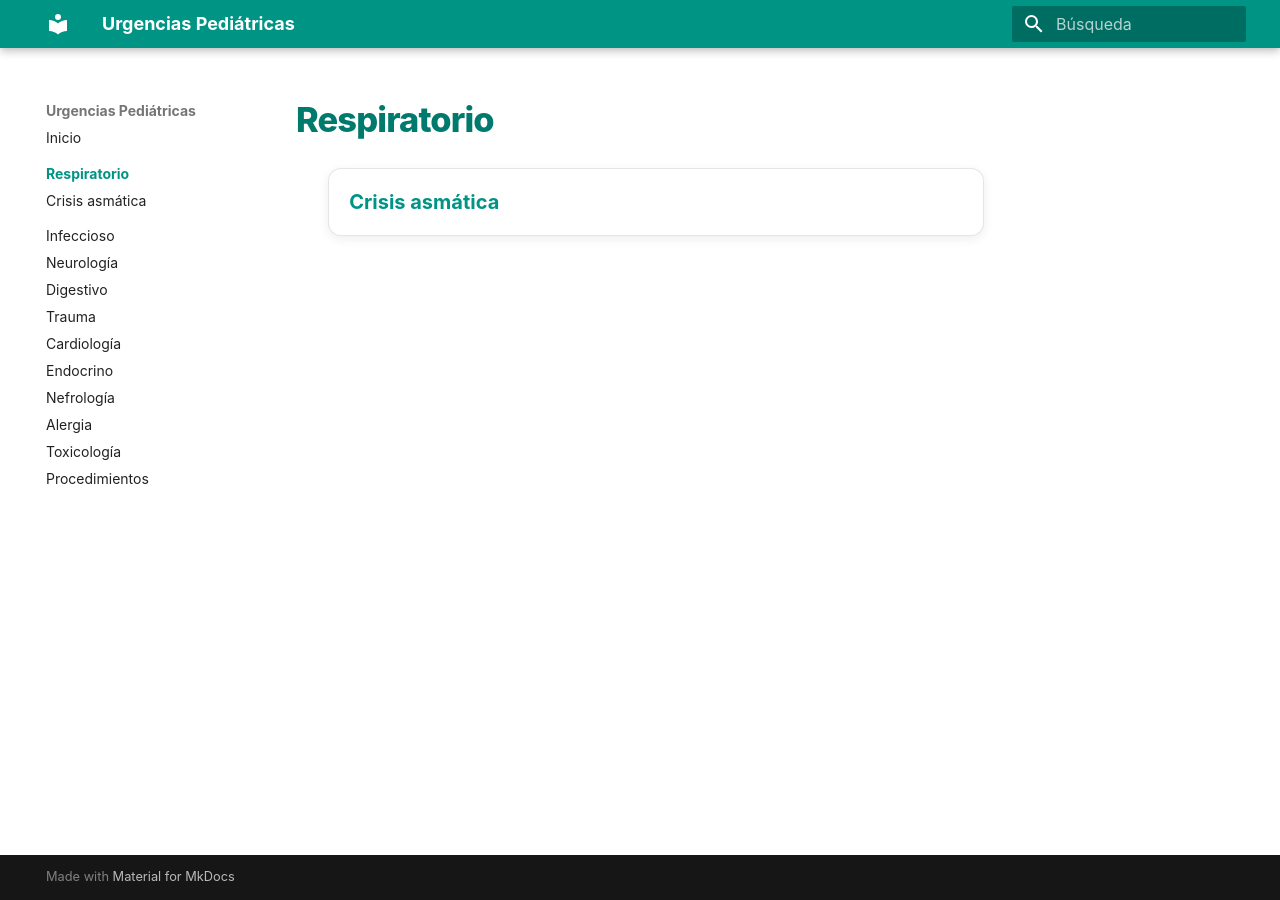
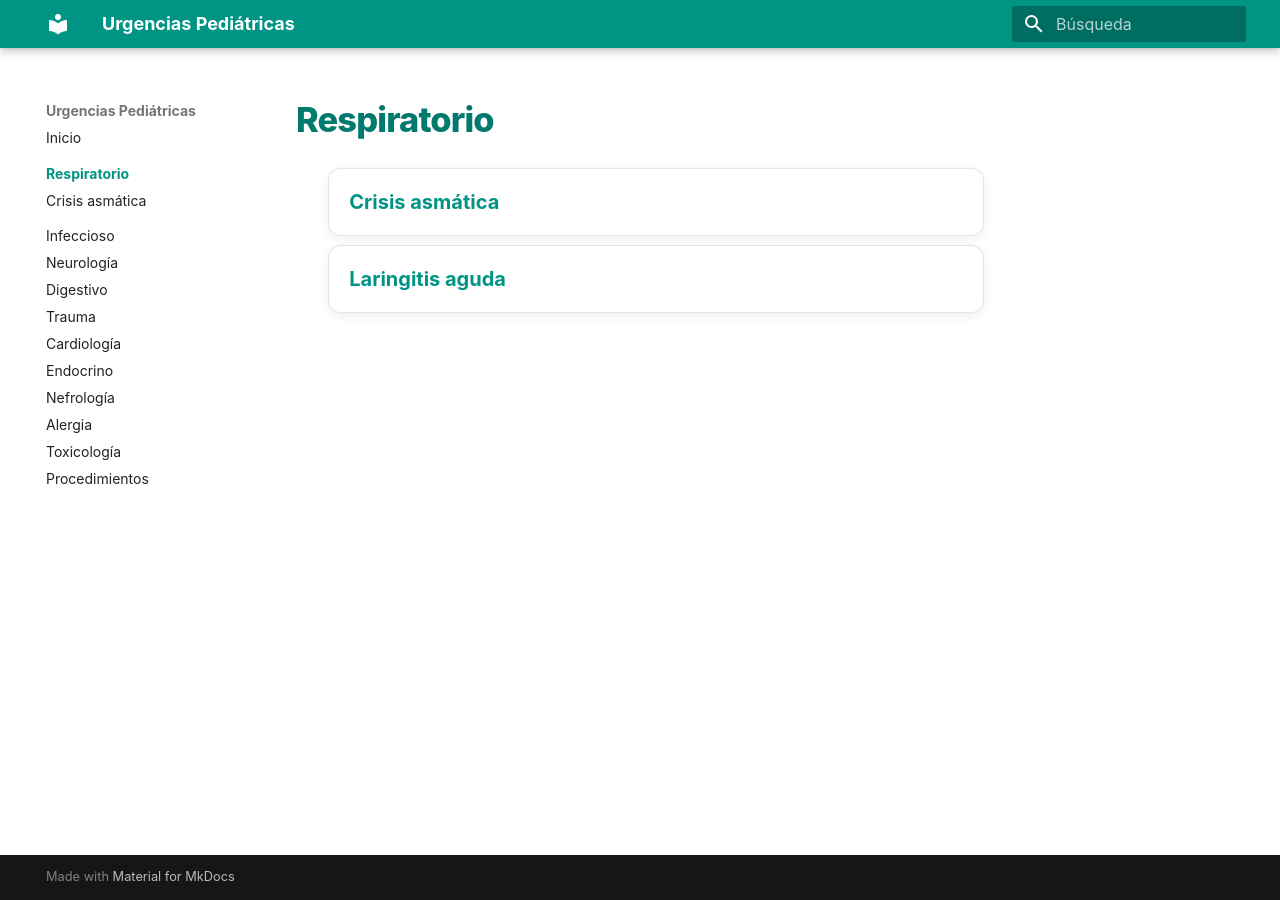
Before and after one commit to gonzaloares/urgencias-pediatricas, an MkDocs documentation site: the page built from docs/respiratorio/index.md, in a window 1280 px wide. Built offline with MkDocs 1.6.1 and Material for MkDocs 9.7.7, drawn with Linux system fonts in a browser that asks for light colours.

Commit message:
Añade laringitis al índice respiratorio

```diff
--- a/docs/respiratorio/index.md
+++ b/docs/respiratorio/index.md
@@ -3,5 +3,6 @@
 <div class="protocol-index" markdown="1">
 
 - [Crisis asmática](crisis-asmatica.md)
+- [Laringitis aguda](laringitis-aguda.md)
 
 </div>
```
